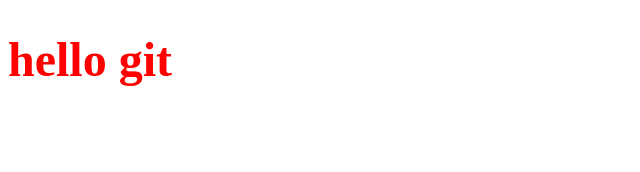
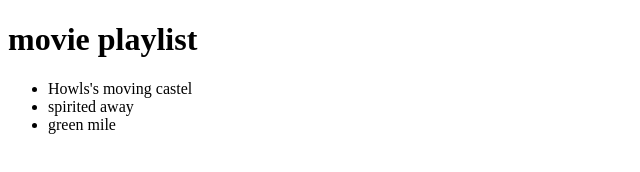
Before and after one commit to KJ-MU/project, a plain HTML site: page index.html in a window 1280 px wide. Shown: the whole page, without its empty margins (0-640 px from the left). Drawn offline with Linux system fonts and the light colour scheme.

Commit message:
add movie list to index.html

```diff
--- a/index.html
+++ b/index.html
@@ -6,16 +6,16 @@
     <meta name="viewport" content="width=device-width, initial-scale=1.0">
     <title>Document</title>
     <link rel="stylesheet" href="style.css">
-    <style>
-        h1 {
-            font-size: 3rem;
-            color: red;
-        }
-    </style>
+
 </head>
 
 <body>
-    <h1>hello git</h1>
+    <h1>movie playlist</h1>
+    <ul>
+        <li>Howls's moving castel</li>
+        <li>spirited away</li>
+        <li>green mile</li>
+    </ul>
 
 </body>
 
```
